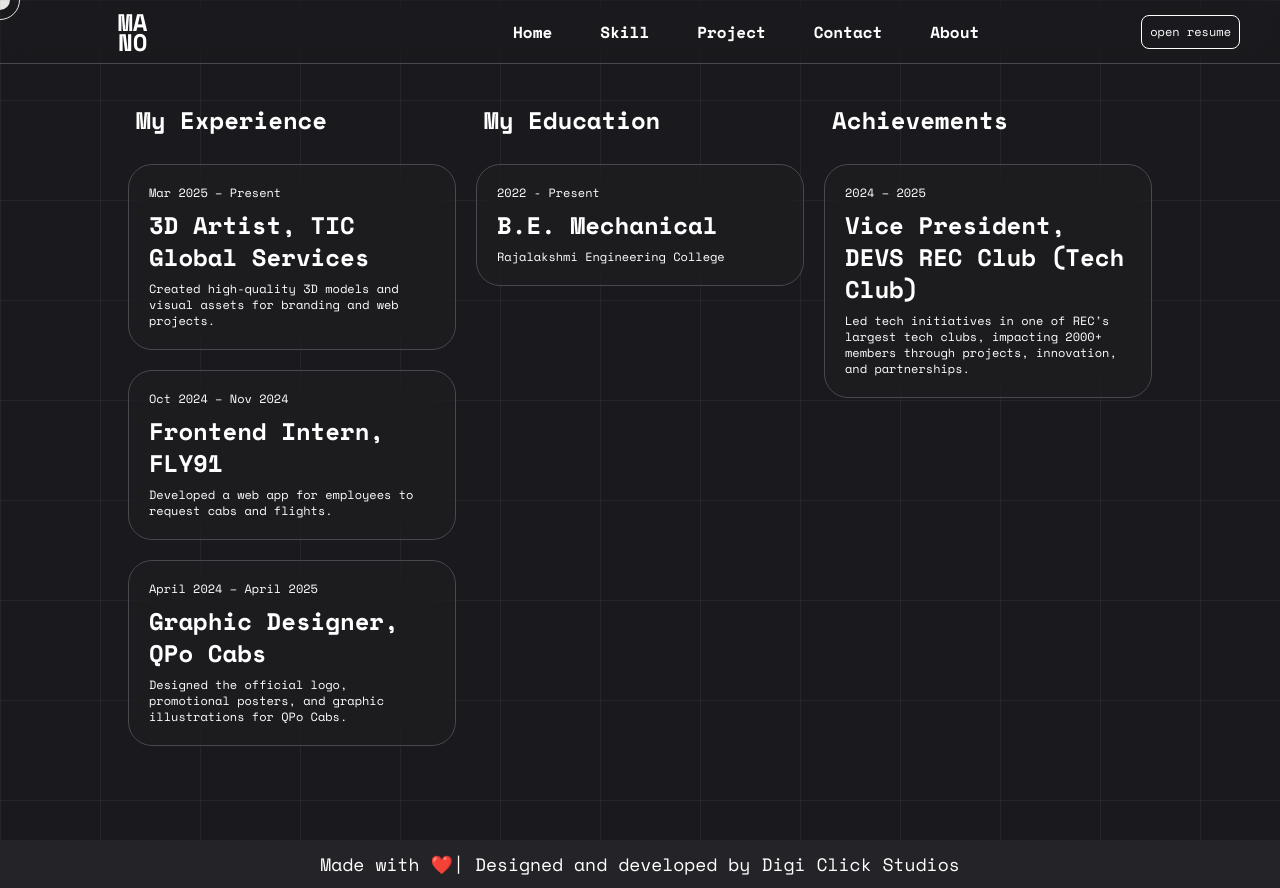
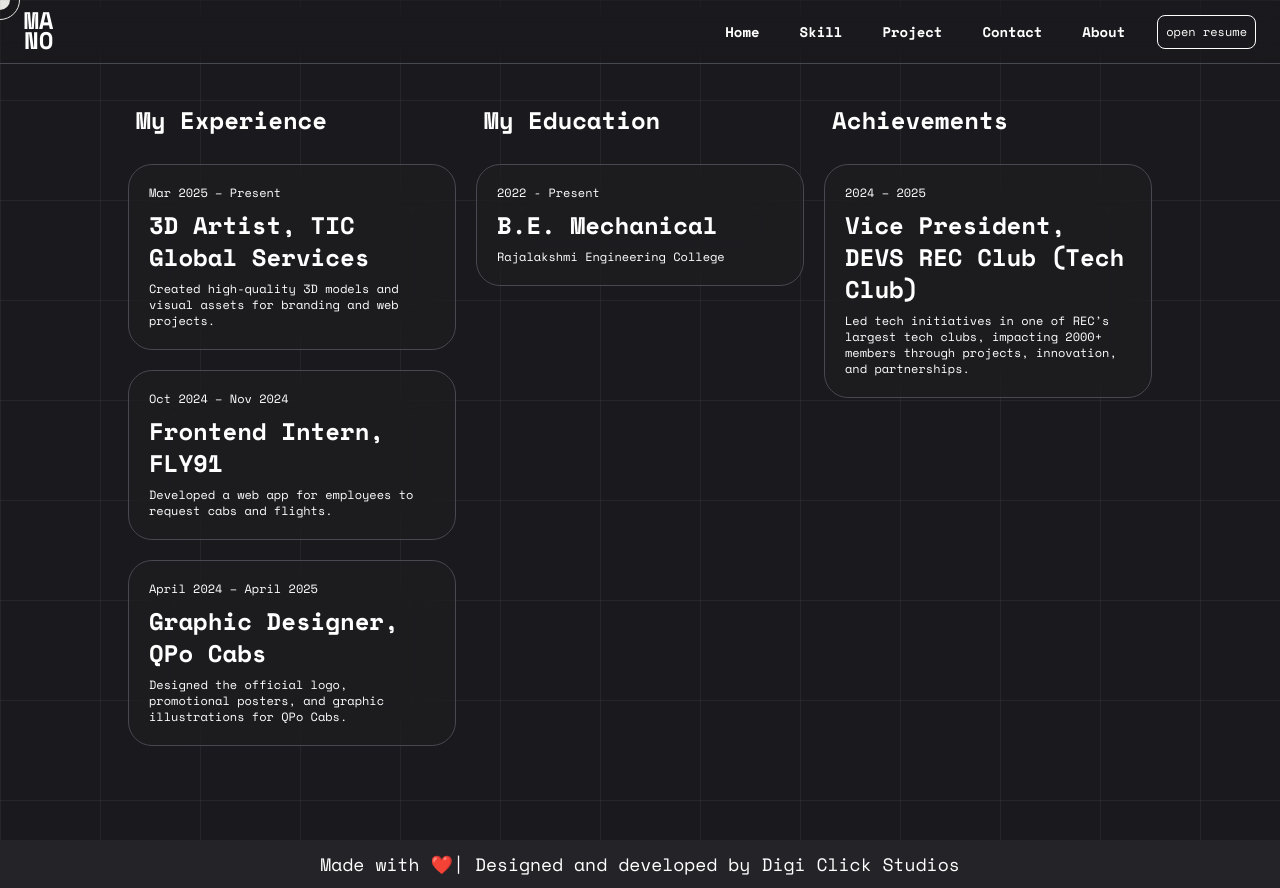
Before and after one commit to manov-ik/mano-portfolio, a React (Vite) app: page /more in a window 1280 px wide. Built offline with nearby package versions, Linux system fonts and the light colour scheme.

Commit message:
nav bar fix and some fix in more

```diff
--- a/package.json
+++ b/package.json
@@ -16,6 +16,7 @@
     "framer-motion": "^12.19.1",
     "react": "^19.1.0",
     "react-dom": "^19.1.0",
+    "react-icons": "^5.5.0",
     "react-router-dom": "^7.6.2",
     "react-simple-typewriter": "^5.0.1"
   },
--- a/src/components/More.tsx
+++ b/src/components/More.tsx
@@ -1,11 +1,19 @@
 import React from "react";
 
 // Reusable Card Component for Experience, Education, and Achievements
-const Card = ({ dateRange, title, description, subtitle }: any) => (
-  <div className="w-full p-1 flex flex-col flex-wrap rounded-3xl bg-[#23232850] border-1 border-[#484851] hover:bg-[#232328] backdrop-blur-xl transition-colors duration-300">
+const Card = ({ dateRange, title, company, description, subtitle }: any) => (
+  <div className="group w-full p-1 flex flex-col flex-wrap rounded-3xl  bg-[#23232850] border-1 border-[#484851] hover:bg-[#232328] backdrop-blur-xl transition-colors duration-300">
     <div className="p-4 gap-2 flex flex-col">
       <p className="text-white font-light text-xs">{dateRange}</p>
-      <p className="text-white text-2xl">{title}</p>
+      <div className="">
+        <p className="text-white text-2xl">
+          <span className="relative group">
+            <span className="relative z-10">{title}</span>
+            <span className="absolute h-2 bottom-1 -z-1 left-0 w-0 bg-[#BB77FF] transition-all duration-300 group-hover:w-full"></span>
+          </span>
+          {company && <span>, {company}</span>}
+        </p>
+      </div>
       {subtitle && <p className="text-white font-light text-xs">{subtitle}</p>}
       <p className="text-white font-light text-xs">{description}</p>
     </div>
@@ -16,19 +24,22 @@ const More = () => {
   const experienceData = [
     {
       dateRange: "Mar 2025 – Present",
-      title: "3D Artist, TIC Global Services",
+      title: "3D Artist",
+      company: "TIC Global Services",
       description:
         "Created high-quality 3D models and visual assets for branding and web projects.",
     },
     {
       dateRange: "Oct 2024 – Nov 2024",
-      title: "Frontend Intern, FLY91",
+      title: "Frontend Intern",
+      company: "FLY91",
       description:
         "Developed a web app for employees to request cabs and flights.",
     },
     {
       dateRange: "April 2024 – April 2025",
-      title: "Graphic Designer, QPo Cabs",
+      title: "Graphic Designer",
+      company: "QPo Cabs",
       description:
         "Designed the official logo, promotional posters, and graphic illustrations for QPo Cabs.",
     },
@@ -45,7 +56,8 @@ const More = () => {
   const achievementsData = [
     {
       dateRange: "2024 – 2025",
-      title: "Vice President, DEVS REC Club (Tech Club)",
+      title: "Vice President",
+      company: "DEVS REC Club (Tech Club)",
       description:
         "Led tech initiatives in one of REC’s largest tech clubs, impacting 2000+ members through projects, innovation, and partnerships.",
     },
@@ -63,6 +75,7 @@ const More = () => {
                 key={index}
                 dateRange={item.dateRange}
                 title={item.title}
+                company={item.company}
                 description={item.description}
               />
             ))}
@@ -89,6 +102,7 @@ const More = () => {
                 key={index}
                 dateRange={item.dateRange}
                 title={item.title}
+                company={item.company}
                 description={item.description}
               />
             ))}
--- a/src/components/navBar.tsx
+++ b/src/components/navBar.tsx
@@ -1,42 +1,183 @@
+import { useState } from "react";
+import { FaBars, FaTimes } from "react-icons/fa";
+import { motion, AnimatePresence } from "framer-motion";
 import ManoResume from "../assets/manovikram_k_resume.pdf";
 
 function NavBar() {
+  const [menuOpen, setMenuOpen] = useState(false);
+
+  const toggleMenu = () => {
+    setMenuOpen(!menuOpen);
+    document.body.style.overflow = menuOpen ? "auto" : "hidden";
+  };
+
+  const closeMenu = () => {
+    setMenuOpen(false);
+    document.body.style.overflow = "auto";
+  };
+
+  const menuVariants = {
+    hidden: { opacity: 0, y: "-100%" },
+    visible: {
+      opacity: 1,
+      y: "64px", // 64px is the height of your navbar (h-16 = 4rem = 64px)
+      transition: { staggerChildren: 0.1 },
+    },
+    exit: { opacity: 0, y: "-100%" },
+  };
+
+  const linkVariants = {
+    hidden: { opacity: 0, x: -20 },
+    visible: { opacity: 1, x: 0 },
+  };
+
   return (
-    <div className="w-full h-16 flex flex-row items-center font-mono text-white z-100 fixed backdrop-blur-md border-b border-[#484851]">
-      <div className=" m-auto flex flex-col items-center font-black ">
+    <motion.div
+      className="w-full h-16 flex items-center justify-between px-6 font-mono text-white z-50 fixed top-0 left-0 backdrop-blur-md border-b border-[#484851]"
+      initial={{ y: -100 }}
+      animate={{ y: 0 }}
+      transition={{ duration: 0.5 }}
+    >
+      {/* Logo */}
+      <motion.div
+        className="font-black text-center"
+        whileHover={{ scale: 1.05 }}
+      >
         <a
-          href=""
-          className="hover:text-[#BB77FF] transition-all duration-300 "
+          href="/"
+          className="hover:text-[#BB77FF] transition-all duration-300"
+          onClick={closeMenu}
         >
-          <h1 className="text-2xl  ">MA</h1>
-          <h1 className="text-2xl -mt-3 ">NO</h1>
+          <h1 className="text-2xl leading-none">MA</h1>
+          <h1 className="text-2xl -mt-2">NO</h1>
         </a>
-      </div>
-      <div className="w-1/2 m-auto flex flex-row items-center justify-end text-white ">
-        <button className="text-l font-bold mr-10 hover:bg-[#BB77FF] transition-all duration-300 p-1  ">
-          <a href="/"> Home</a>
-        </button>
-        {/* <button className="text-l font-bold mr-10 hover:bg-[#BB77FF] transition-all duration-300 p-1 ">About Me</button> */}
-        <button className="text-l font-bold mr-10 hover:bg-[#BB77FF] transition-all duration-300 p-1 ">
-          <a href="/skill">Skill</a>
-        </button>
-        <button className="text-l font-bold mr-10 hover:bg-[#BB77FF] transition-all duration-300 p-1 ">
-          <a href="/projects">Project</a>
-        </button>
-        <button className="text-l font-bold mr-10 hover:bg-[#BB77FF] transition-all duration-300 p-1 ">
-          <a href="/#connect">Contact</a>
-        </button>
-        <button className="text-l font-bold mr-10 hover:bg-[#BB77FF] transition-all duration-300 p-1 ">
-          <a href="/more">About</a>
-        </button>
+      </motion.div>
+
+      {/* Desktop Menu */}
+      <div className="hidden md:flex space-x-6 items-center">
+        <NavLink href="/" onClick={closeMenu}>
+          Home
+        </NavLink>
+        <NavLink href="/skill" onClick={closeMenu}>
+          Skill
+        </NavLink>
+        <NavLink href="/projects" onClick={closeMenu}>
+          Project
+        </NavLink>
+        <NavLink href="/#connect" onClick={closeMenu}>
+          Contact
+        </NavLink>
+        <NavLink href="/more" onClick={closeMenu}>
+          About
+        </NavLink>
+        <motion.a
+          href={ManoResume}
+          target="_blank"
+          rel="noopener noreferrer"
+          whileHover={{ scale: 1.05 }}
+          whileTap={{ scale: 0.95 }}
+        >
+          <p className="text-xs p-2 border rounded-lg hover:bg-white hover:text-[#1A191D] transition-all">
+            open resume
+          </p>
+        </motion.a>
       </div>
 
-      <a href={ManoResume} target="blank" className="pr-10">
-        <p className="text-xs p-2 border-1 w-fit hover:bg-white delay-100 duration-300 ease-in-out hover:text-[#1A191D] rounded-lg">
-          open resume
-        </p>
-      </a>
-    </div>
+      {/* Mobile Menu Toggle */}
+      <motion.div
+        className="md:hidden z-50 cursor-pointer"
+        onClick={toggleMenu}
+        whileTap={{ scale: 0.9 }}
+      >
+        {menuOpen ? <FaTimes size={24} /> : <FaBars size={24} />}
+      </motion.div>
+
+      {/* Mobile Menu Overlay */}
+      <AnimatePresence>
+        {menuOpen && (
+          <motion.div
+            className="fixed top-0 left-0 w-full h-screen bg-[#1A191D] flex flex-col justify-center items-center space-y-8 text-xl z-40"
+            initial="hidden"
+            animate="visible"
+            exit="exit"
+            variants={menuVariants}
+          >
+            <MobileLink href="/" onClick={closeMenu} variants={linkVariants}>
+              Home
+            </MobileLink>
+            <MobileLink
+              href="/skill"
+              onClick={closeMenu}
+              variants={linkVariants}
+            >
+              Skill
+            </MobileLink>
+            <MobileLink
+              href="/projects"
+              onClick={closeMenu}
+              variants={linkVariants}
+            >
+              Project
+            </MobileLink>
+            <MobileLink
+              href="/#connect"
+              onClick={closeMenu}
+              variants={linkVariants}
+            >
+              Contact
+            </MobileLink>
+            <MobileLink
+              href="/more"
+              onClick={closeMenu}
+              variants={linkVariants}
+            >
+              About
+            </MobileLink>
+            <motion.a
+              href={ManoResume}
+              target="_blank"
+              rel="noopener noreferrer"
+              onClick={closeMenu}
+              className="px-4 py-2 border rounded hover:bg-white hover:text-[#1A191D] transition-all text-sm"
+              variants={linkVariants}
+              whileHover={{ scale: 1.05 }}
+              whileTap={{ scale: 0.95 }}
+            >
+              open resume
+            </motion.a>
+          </motion.div>
+        )}
+      </AnimatePresence>
+    </motion.div>
+  );
+}
+
+function NavLink({ href, children, onClick }: any) {
+  return (
+    <motion.a
+      href={href}
+      className="text-sm font-bold hover:bg-[#BB77FF] p-2 transition-all duration-300"
+      whileHover={{ scale: 1.05 }}
+      whileTap={{ scale: 0.95 }}
+      onClick={onClick}
+    >
+      {children}
+    </motion.a>
+  );
+}
+
+function MobileLink({ href, onClick, children, variants }: any) {
+  return (
+    <motion.a
+      href={href}
+      onClick={onClick}
+      className="hover:text-[#BB77FF] transition-all text-lg"
+      variants={variants}
+      whileHover={{ scale: 1.05 }}
+      whileTap={{ scale: 0.95 }}
+    >
+      {children}
+    </motion.a>
   );
 }
 
```
Also changed, not shown: 1 other file (tests, documents, lock files or other folders).
